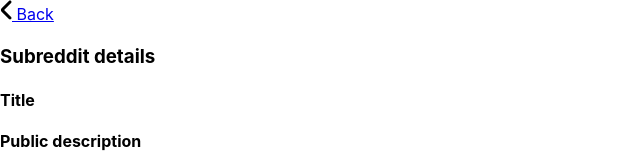
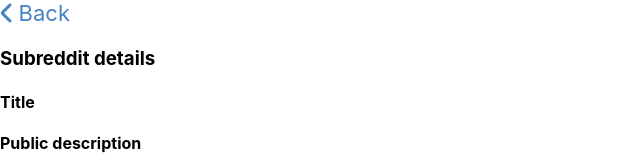
Before and after one commit to yoeripasmans/reddits-best, a React (Create React App) app: page /subreddit/1 in a window 1280 px wide. Shown: the top 160 px of the page, without its empty margins (0-640 px from the left). Built offline with nearby package versions, Linux system fonts and the light colour scheme; no server answers.

Commit message:
Style Backbutton component

```diff
--- a/package.json
+++ b/package.json
@@ -7,7 +7,8 @@
     "react": "^16.9.0",
     "react-dom": "^16.9.0",
     "react-router-dom": "^5.0.1",
-    "react-scripts": "3.1.1"
+    "react-scripts": "3.1.1",
+    "styled-components": "^4.3.2"
   },
   "scripts": {
     "start": "react-scripts start",
--- a/src/components/common/BackButton/index.jsx
+++ b/src/components/common/BackButton/index.jsx
@@ -1,10 +1,22 @@
 import React from 'react';
+import { Link } from 'react-router-dom';
+import styled from 'styled-components';
+
 import  { ReactComponent as BackIconSvg } from '../../../static/vectors/back.svg';
-import { Link } from 'react-router-dom';
 
-const BackButton = (props) => {
+const StyledLink = styled(Link)`
+  color: #4583C2;
+  font-size: 22px;
+  text-decoration: none;
+  display: flex;
+  align-items: center;
+  justify-content: space-between;
+  width: 70px;
+`;
+
+const BackButton = () => {
   return (
-    <Link to="/"><BackIconSvg /> Back</Link>
+    <StyledLink to="/"><BackIconSvg />Back</StyledLink>
   );
 };
 
```
Also changed, not shown: src/static/vectors/Back.svg, 1 other file (tests, documents, lock files or other folders).
